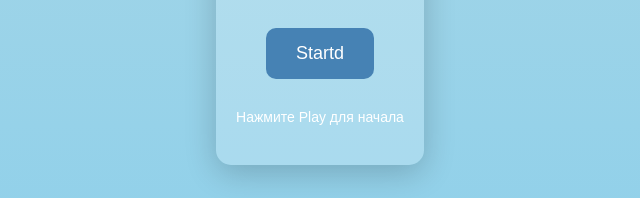
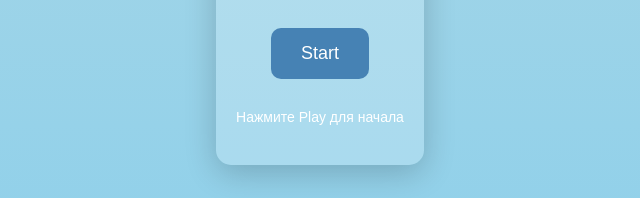
Before and after one commit to codofags/match3vk, a plain HTML site: page index.html in a window 1280 px wide. Shown: the part 358-556 px from the top of the page, 320-960 px from the left. Drawn offline with Linux system fonts and the light colour scheme.

Commit message:
Update index.html

```diff
--- a/index.html
+++ b/index.html
@@ -108,7 +108,7 @@
 
   <div id="container">
     <h1>Match 3</h1>
-    <button id="authBtn">Startd</button>
+    <button id="authBtn">Start</button>
     <div class="status" id="status">Нажмите Play для начала</div>
     <div id="game" class="hidden">
       <div id="gameBoard"></div>
@@ -169,7 +169,7 @@ function getRFCFormattedDateTime() {
 }
 
 
-console.log("token_datetime (toISOString):", tokenDataISO.token_datetime);
+
 
 
 
```
